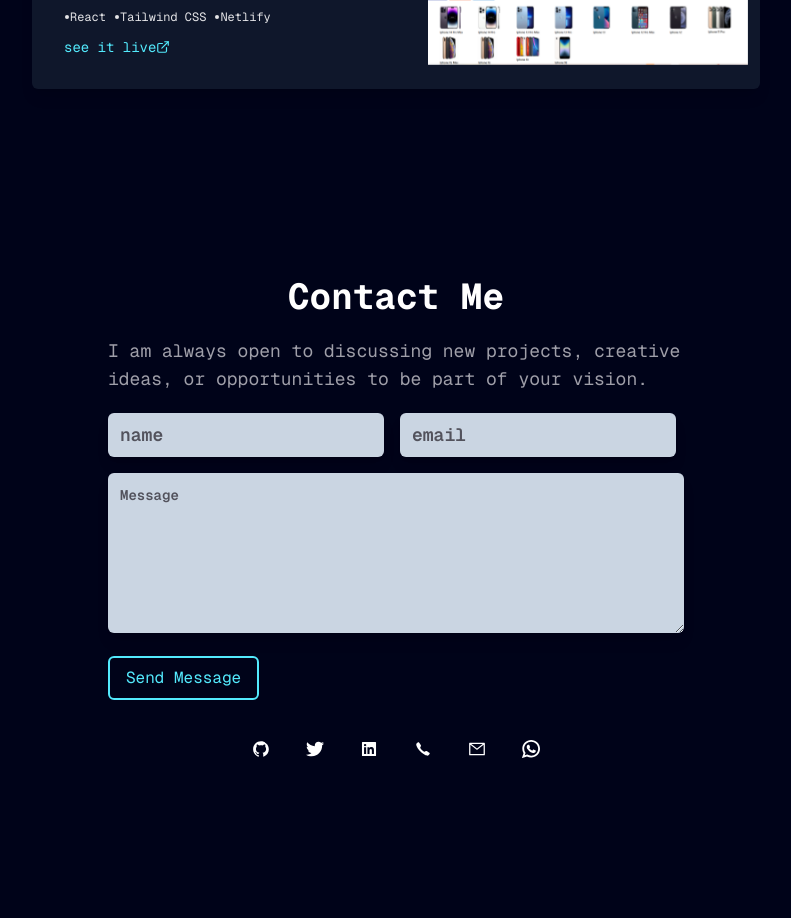
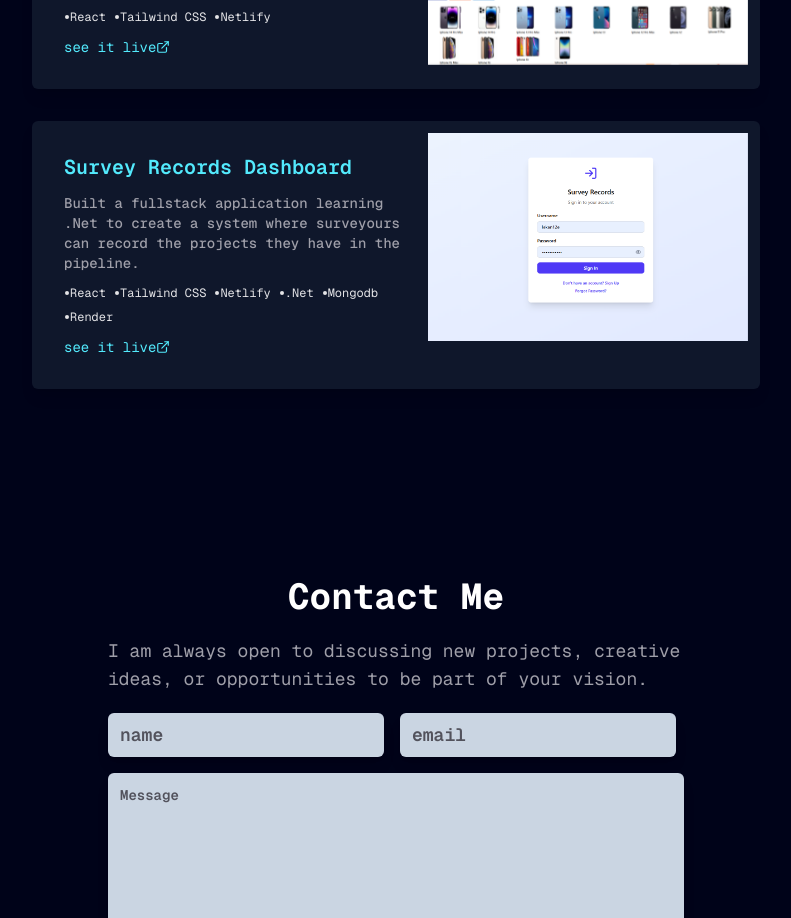
Before and after one commit to lekan12e/portfolio-website, a Next.js app: page / in a window 1280 px wide. Shown: the part 4440-5358 px from the top of the page, without its empty margins (244-1035 px from the left). Built offline with nearby package versions, Linux system fonts and the light colour scheme.

Commit message:
Add Survey Records Dashboard project entry
Added a new project entry for 'Survey Records Dashboard' with relevant details.

```diff
--- a/constants/index.js
+++ b/constants/index.js
@@ -93,4 +93,11 @@ export const projects = [
     image: "/oshey-dubia.PNG",
     link: "https://osheydubia.netlify.app/",
   },
+  {
+    title: "Survey Records Dashboard",
+    description: "Built a fullstack application learning .Net to create a system where surveyours can record the projects they have in the pipeline.",
+    technologies: ["React", "Tailwind CSS", "Netlify", ".Net", "Mongodb", "Render"],
+    image: "/surv-records.png",
+    link: "https://survrec.netlify.app/",
+  }
 ];
```
